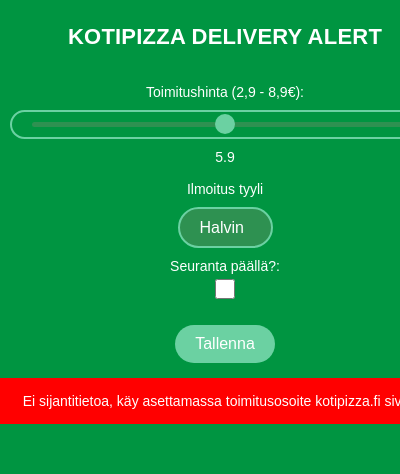
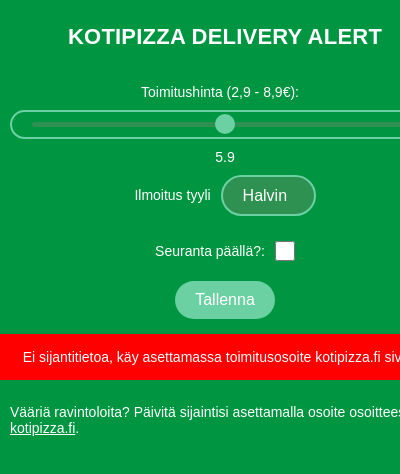
Before and after one commit to nikosalonen/kotipizza-browser-extension, a browser extension: page popup.html in a window 400 px wide. Shown: the top 474 px of the page. Drawn offline with Linux system fonts and the light colour scheme.

Commit message:
use row for inputs

```diff
--- a/popup.html
+++ b/popup.html
@@ -208,6 +208,26 @@
       background-color: #4da66d;
     }
 
+    p {
+      color: #FFF;
+      padding: 10px;
+    }
+
+    a {
+      color: #FFF;
+    }
+
+    .row {
+      display: flex;
+      align-items: center;
+      justify-content: flex-start;
+      margin-bottom: 10px;
+    }
+
+    label {
+      margin-right: 10px;
+    }
+
   </style>
 </head>
 
@@ -218,15 +238,18 @@
     <label for="alertThreshold">Toimitushinta (2,9 - 8,9€):</label>
     <input type="range" id="alertThreshold" min="2.9" max="8.9" step="0.1">
     <span id="alertThresholdValue"></span>
-    <br>
+    <div class="row">
       <label for="alertAmount">Ilmoitus tyyli</label>
       <select id="alertAmount">
         <option value="1">Halvin</option>
         <option value="2">Nopein</option>
       </select>
+    </div>
+    <div class="row">
       <label for="alertEnabled">Seuranta päällä?:</label>
       <input type="checkbox" id="alertEnabled">
-    <br>
+    </div>
+
     <button id="save">Tallenna</button>
     <span id="saveStatus"></span>
 
@@ -234,7 +257,12 @@
   <script src="popup.js"></script>
   <span id="coordinates"></span>
 
-
+  <div>
+    <p>
+      Vääriä ravintoloita? Päivitä sijaintisi asettamalla osoite osoitteessa <a target="_blank"
+        href="https://www.kotipizza.fi">kotipizza.fi</a>.
+    </p>
+  </div>
   <div id="restaurantsTableContainer">
     <div id="restaurantsTable"></div>
   </div>
```
Lines whose indentation alone changed are shown as unchanged.
